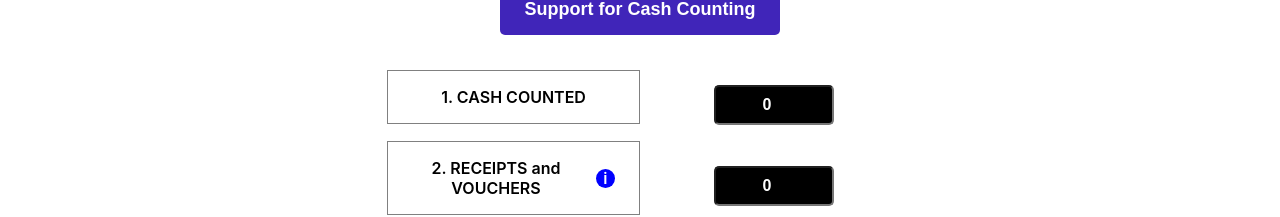
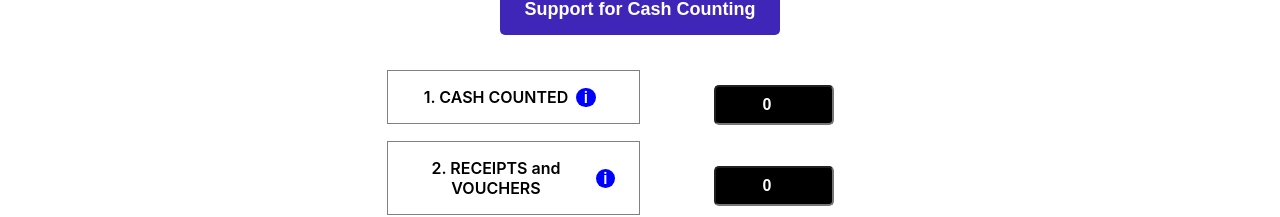
Before and after one commit to manuelcasanova/rmf, a React (Create React App) app in the folder client/: page /am in a window 1280 px wide. Shown: the part 296-513 px from the top of the page. Built offline with nearby package versions, Linux system fonts and the light colour scheme; no server answers.

Commit message:
Hide summary. modify some of the info messages

```diff
--- a/client/src/Components/ClosingAM.jsx
+++ b/client/src/Components/ClosingAM.jsx
@@ -181,7 +181,7 @@ export default function ClosingAM() {
 
           <Totals isAM={true} />
 
-          <SummaryAm />
+          {/* <SummaryAm /> */}
 
         </div>
 
--- a/client/src/Components/ClosingPM.jsx
+++ b/client/src/Components/ClosingPM.jsx
@@ -265,7 +265,7 @@ export default function ClosingPM() {
 
           <Totals isAM={false} />
 
-          <SummaryPm />
+          {/* <SummaryPm /> */}
 
         </div>
 
--- a/client/src/Components/SubComponents/TotalCash.jsx
+++ b/client/src/Components/SubComponents/TotalCash.jsx
@@ -24,8 +24,10 @@ export default function TotalCash({ cashSalesAM, isAM }) {
     cashSalesPrintOut,
     setCashSalesPrintOut,
     // Info
+    cashCountedInfo,
     totalCashInfo,
     cashSalesAMInfo,
+    showCashCountedInfo,
     showTotalCashInfo,
     showReceiptsInfo,
     showTotalHoursInfo,
@@ -46,17 +48,19 @@ export default function TotalCash({ cashSalesAM, isAM }) {
     <>
       {!cashCount && (
         <div className='inline'>
-          <label className='inline-label highlight'>1. CASH COUNTED</label>
+          <label className='inline-label highlight'>1. CASH COUNTED<div className={color !== 'blue' ? "info" : "info-red"} onClick={showCashCountedInfo}>i</div></label>
           <input type="number" className='money-input' value={cashCounted} onChange={handleCashCountChange} onClick={() => setCashCounted("")} onFocus={() => setCashCounted("")} />
         </div>
       )}
 
       {cashCount && (
         <div className='inline'>
-          <label className='inline-label highlight'>1. CASH COUNTED</label>
+          <label className='inline-label highlight'>1. CASH COUNTED<div className={color !== 'blue' ? "info" : "info-red"} onClick={showCashCountedInfo}>i</div></label>
           <div className='money-input'>{cash}</div>
         </div>
       )}
+
+      {cashCountedInfo && <div className='info-message'>Only actual cash. Vouchers and receipts should be accounted for on line 2.</div>}
 
       <div className='inline'>
         <label className='inline-label highlight' >2. RECEIPTS and VOUCHERS<div className={color !== 'blue' ? "info" : "info-red"} onClick={showReceiptsInfo}>i</div></label>
--- a/client/src/Components/SubComponents/Totals.jsx
+++ b/client/src/Components/SubComponents/Totals.jsx
@@ -56,6 +56,7 @@ export default function Totals({ isAM }) {
       {newFloatInfo &&
       <>
       <div className='info-message'>New float = Cash counted - Pizza making tips - front tips</div>
+      <div className='info-message'>Vouchers (cash removed from the till without a corresponding store receipt, such as a refund of a Pizza Party deposit) should not be included here. They should be recorded on line 22 of the closing sheet. Line 23 should reflect actual cash only.</div>
       </>
       }
     </section>
--- a/client/src/contexts/AppContext.js
+++ b/client/src/contexts/AppContext.js
@@ -59,6 +59,8 @@ const AppContextProvider = ({ children }) => {
   const [sundaysServerHours, setSundaysServerHours] = useState(0)
 
   const [totalCashInfo, setTotalCashInfo] = useState(false)
+  const [cashCountedInfo, setCashCountedInfo] = useState(false)
+
   const [receiptsInfo, setReceiptsInfo] = useState(false)
   const [totalHoursInfo, setTotalHoursInfo] = useState(false)
   const [cashSalesInfo, setCashSalesInfo] = useState(false)
@@ -299,6 +301,11 @@ const AppContextProvider = ({ children }) => {
 
 
   const frontTipsPM = (tipsAfterPizzaPartyPM * frontTipsPercent / 100).toFixed(2);
+
+  const showCashCountedInfo = (e) => {
+    e.preventDefault();
+    setCashCountedInfo(prev => !prev)
+  }
 
   const showTotalCashInfo = (e) => {
     e.preventDefault();
@@ -694,6 +701,7 @@ const AppContextProvider = ({ children }) => {
       kitchenTipsPM,
       frontTips,
       frontTipsPM,
+      cashCountedInfo, setCashCountedInfo,
       totalCashInfo, setTotalCashInfo,
       receiptsInfo, setReceiptsInfo,
       totalHoursInfo, setTotalHoursInfo,
@@ -709,6 +717,7 @@ const AppContextProvider = ({ children }) => {
       summary, setSummary,
       instructors, setInstructors,
       redLine, setRedLine,
+      showCashCountedInfo,
       showTotalCashInfo,
       showReceiptsInfo,
       showTotalHoursInfo,
```
